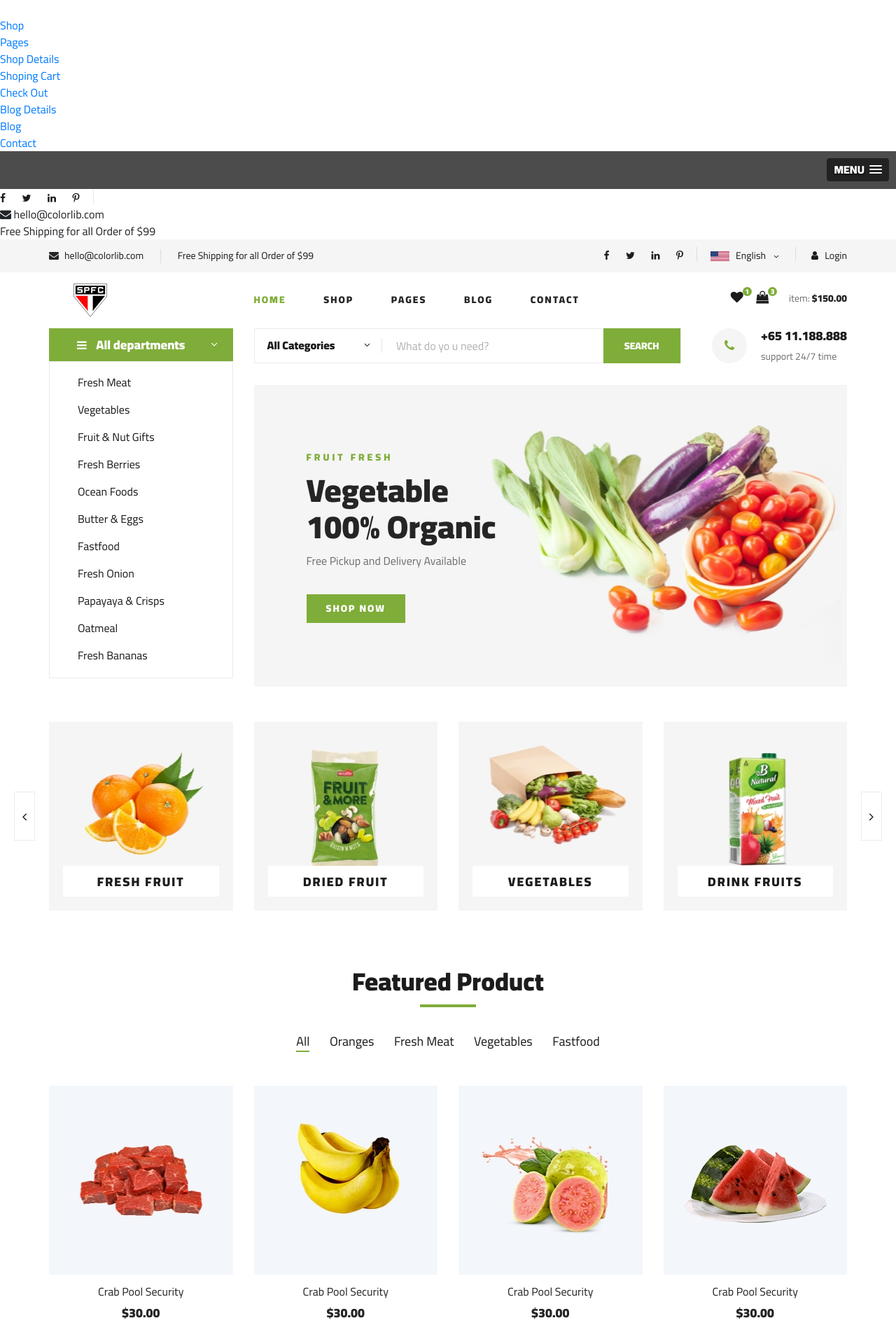
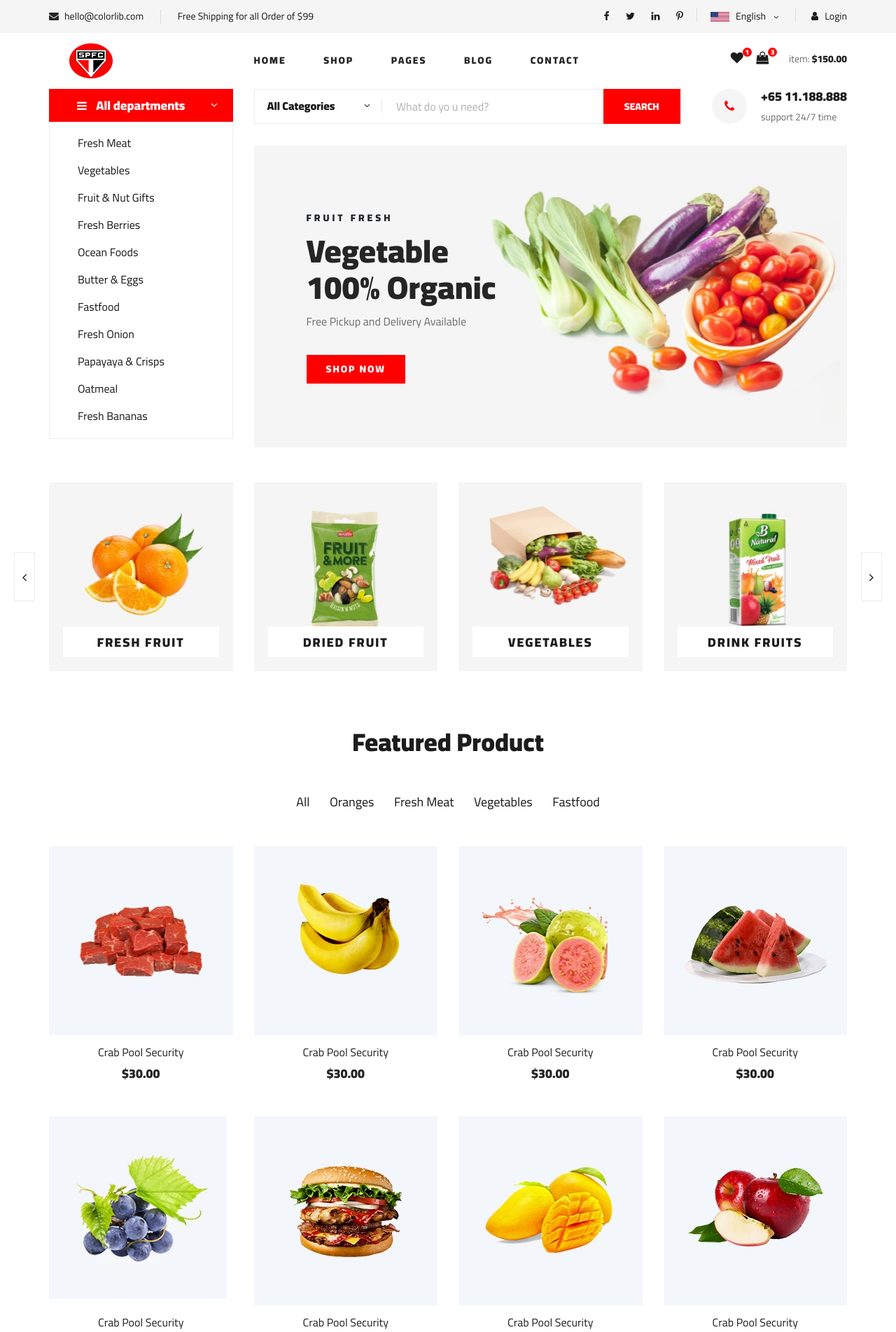
Before and after one commit to TaisGuissi/Loja-Virtual, a PHP site: page / in a window 1280 px wide. Shown: the top 1903 px of the page at 70% size. Run offline with PHP 8.4, Linux system fonts and the light colour scheme.

Commit message:
Alterando a cor padrão do template

```diff
--- a/cabecalho.php
+++ b/cabecalho.php
@@ -51,13 +51,12 @@
                 <li><a href="#"><i class="fa fa-shopping-bag"></i> <span>3</span></a></li>
             </ul>
             <div class="header__cart__price">item: <span>$150.00</span></div>
-
             <div class="header__top__right__auth ml-4">
                 <a href="#"><i class="fa fa-user"></i> Login</a>
             </div>
         </div>
         <div class="humberger__menu__widget">
-
+            <div class="header__top__right__language">
 
             </div>
 
--- a/css/style.css
+++ b/css/style.css
@@ -129,7 +129,7 @@ ol {
 	right: 0;
 	height: 4px;
 	width: 80px;
-	background: #7fad39;
+	background: ff0000;
 	content: "";
 	margin: 0 auto;
 }
@@ -167,7 +167,7 @@ ol {
 	color: #ffffff;
 	text-transform: uppercase;
 	font-weight: 700;
-	background: #7fad39;
+	background: #ff0000;
 	letter-spacing: 2px;
 }
 
@@ -178,7 +178,7 @@ ol {
 	text-transform: uppercase;
 	display: inline-block;
 	padding: 13px 30px 12px;
-	background: #7fad39;
+	background: #ff0000;
 	border: none;
 }
 
@@ -460,7 +460,7 @@ ol {
 }
 
 .header__menu ul li.active a {
-	color: #7fad39;
+	color: ff0000;
 }
 
 .header__menu ul li:hover .header__menu__dropdown {
@@ -524,7 +524,7 @@ ol {
 .header__cart ul li a span {
 	height: 13px;
 	width: 13px;
-	background: #7fad39;
+	background: #ff0000;
 	font-size: 10px;
 	color: #ffffff;
 	line-height: 13px;
@@ -587,7 +587,7 @@ ol {
 }
 
 .hero__categories__all {
-	background: #7fad39;
+	background: #ff0000;
 	position: relative;
 	padding: 10px 25px 10px 40px;
 	cursor: pointer;
@@ -700,7 +700,7 @@ ol {
 
 .hero__search__phone__icon {
 	font-size: 18px;
-	color: #7fad39;
+	color: #ff0000;
 	height: 50px;
 	width: 50px;
 	background: #f5f5f5;
@@ -738,7 +738,7 @@ ol {
 	text-transform: uppercase;
 	font-weight: 700;
 	letter-spacing: 4px;
-	color: #7fad39;
+	color: ff0000;
 }
 
 .hero__text h2 {
@@ -840,7 +840,7 @@ ol {
 	bottom: -2px;
 	width: 100%;
 	height: 2px;
-	background: #7fad39;
+	background: ff0000;
 	content: "";
 	opacity: 0;
 }
```
Also changed, not shown: other parts of css/style.css (+22 -22 lines), img/logo.png.
